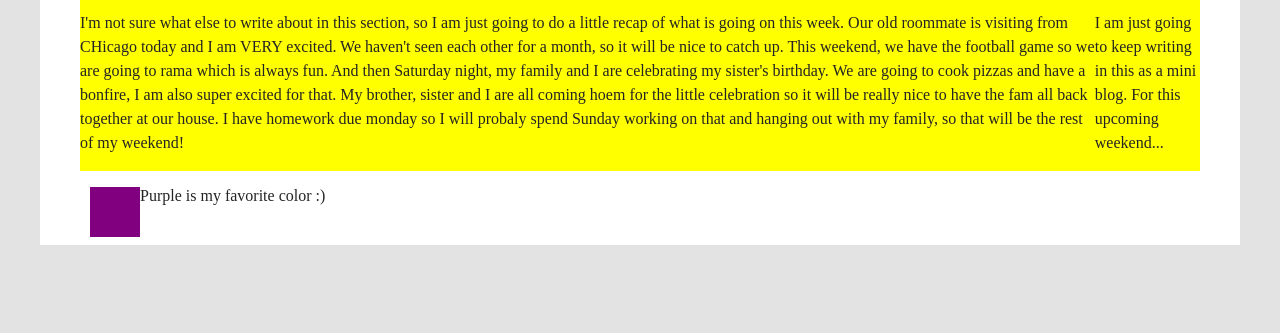
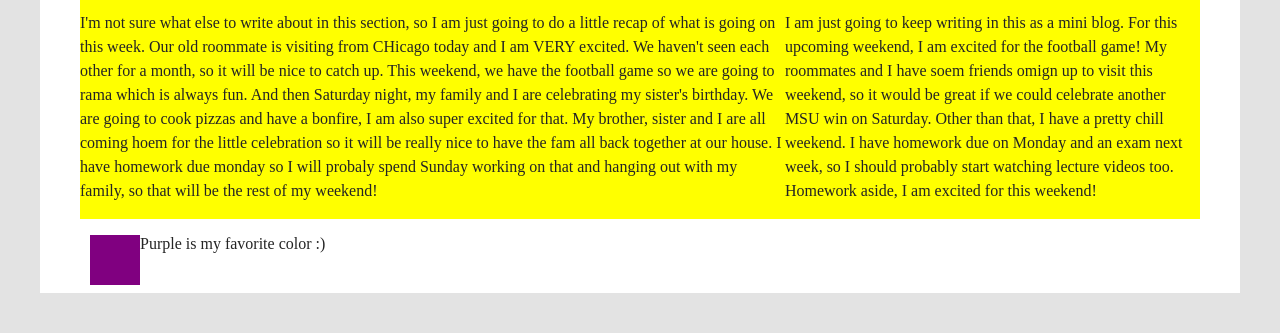
Before and after one commit to maddygillis/mi349_blog, a plain HTML site: page about.html in a window 1280 px wide. Shown: the part 746-1079 px from the top of the page. Before the commit the page ends 1031 px from the top, so only its background shows below. Drawn offline with Linux system fonts and the light colour scheme.

Commit message:
display flex

```diff
--- a/about.html
+++ b/about.html
@@ -41,7 +41,7 @@
                 </article>
                 <article>
                     <h2>11.6</h2>
-                    <p> I am just going to keep writing in this as a mini blog. For this upcoming weekend...</p>
+                    <p> I am just going to keep writing in this as a mini blog. For this upcoming weekend, I am excited for the football game! My roommates and I have soem friends omign up to visit this weekend, so it would be great if we could celebrate another MSU win on Saturday. Other than that, I have a pretty chill weekend. I have homework due on Monday and an exam next week, so I should probably start watching lecture videos too. Homework aside, I am excited for this weekend!</p>
                 </article>
             </section>
 
```
